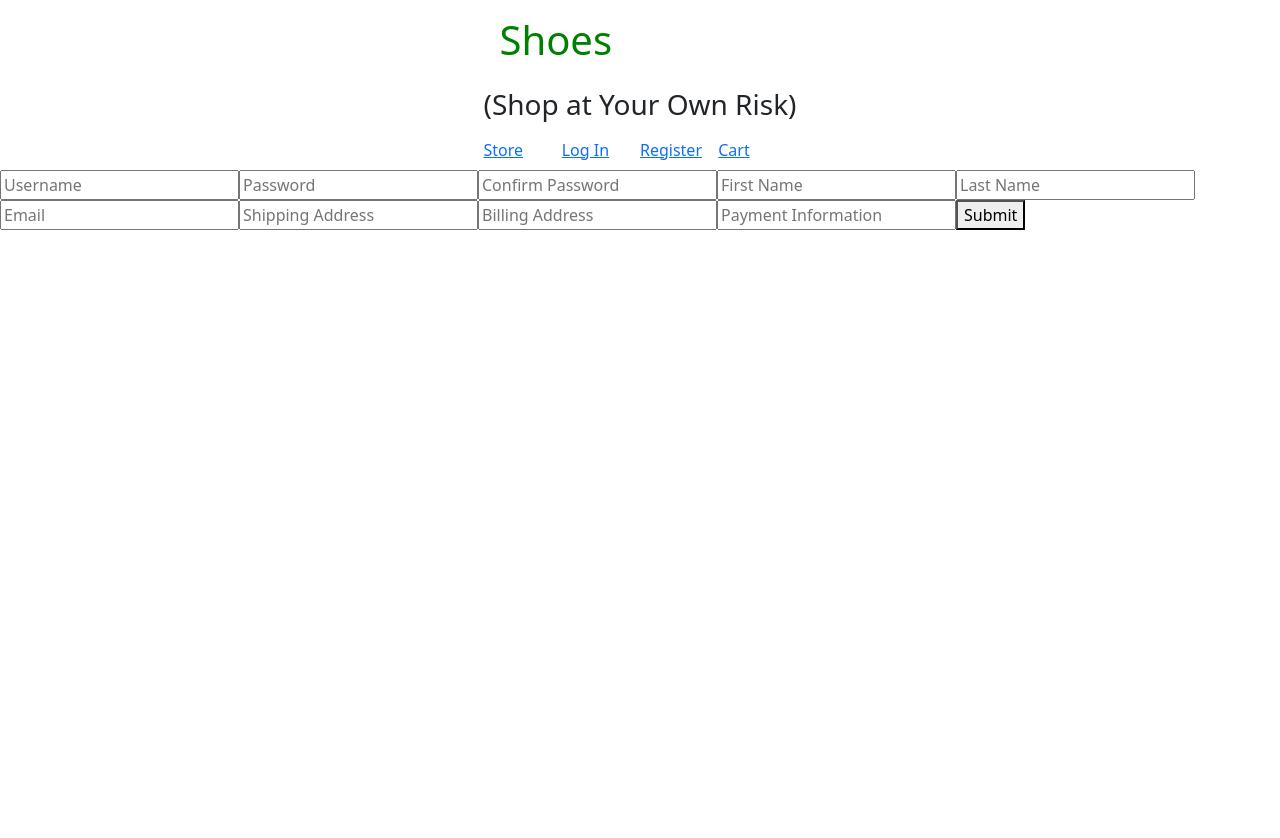
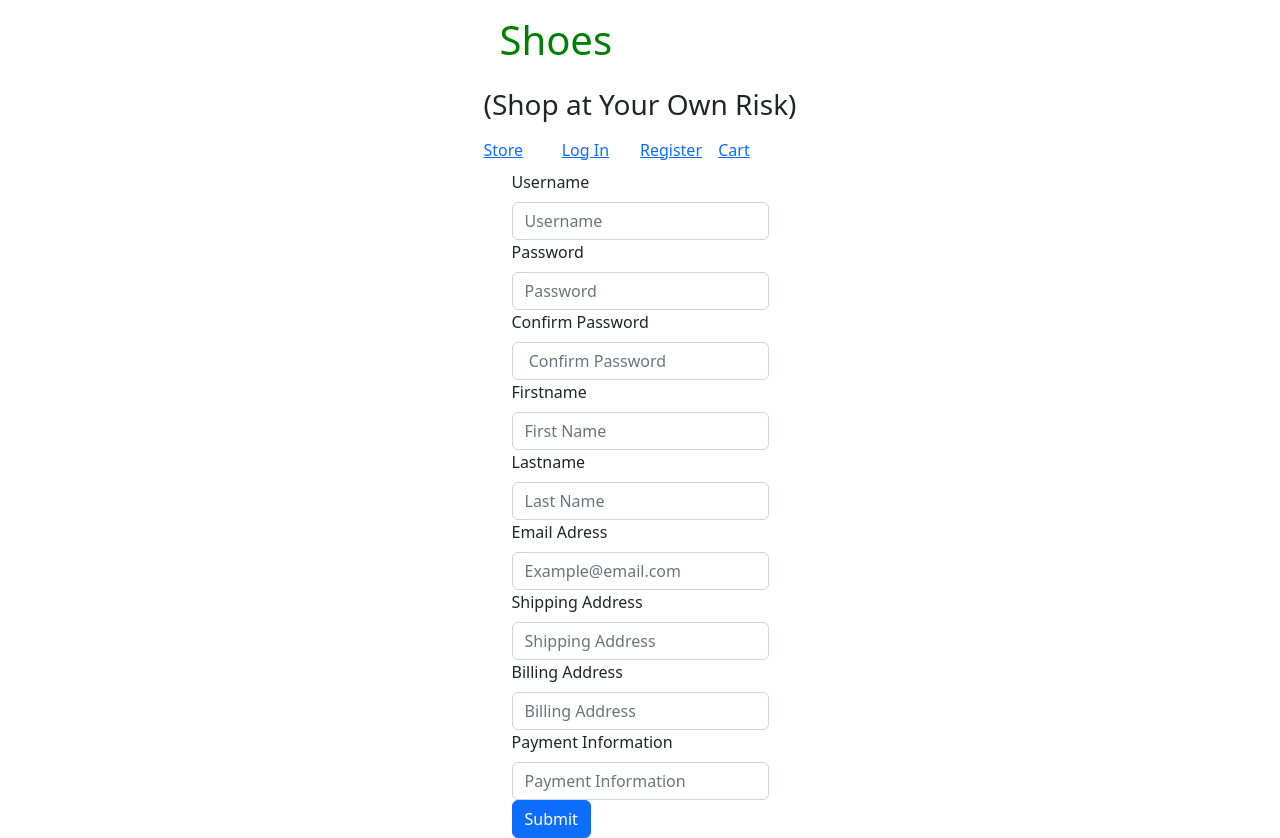
Before and after one commit to GraceShopper-tagn/graceShopper-tagn, a React (Create React App) app: page /Register in a window 1280 px wide. Before the commit the page ends 800 px from the top, so only its background shows below. Built offline with nearby package versions, Linux system fonts and the light colour scheme; no server answers.

Commit message:
register is changed to bootstrap

```diff
--- a/src/components/Login.jsx
+++ b/src/components/Login.jsx
@@ -2,7 +2,7 @@ import React from "react";
 import { loginUser } from "../api/auth";
 import { useState } from "react";
 import useAuth from "../hooks/useAuth";
-import { Button, Form, Container } from "react-bootstrap";
+import { Button, Form } from "react-bootstrap";
 import "bootstrap/dist/css/bootstrap.min.css";
 
 export default function Login() {
--- a/src/components/Register.jsx
+++ b/src/components/Register.jsx
@@ -4,6 +4,7 @@ import { registerUser } from "../api/auth";
 import { claimOrder, editOrder } from "../api/orders";
 import useCart from "../hooks/useCart";
 import useAuth from "../hooks/useAuth";
+import { Button, Form } from "react-bootstrap";
 
 export default function Register() {
   const { setCart } = useCart();
@@ -21,7 +22,7 @@ export default function Register() {
 
   return (
     <div>
-      <form
+      <Form
         onSubmit={async (e) => {
           e.preventDefault();
           if (password === confirmPassword && password.length >= 8) {
@@ -64,66 +65,77 @@ export default function Register() {
           }
         }}
       >
-        <input
-          placeholder="Username"
-          value={username}
+        <Form.Group
           required={true}
           onChange={(e) => setUserName(e.target.value)}
-        />
-        <input
-          placeholder="Password"
-          value={password}
+        >
+          <Form.Label>Username</Form.Label>
+          <Form.Control type="text" placeholder="Username" />
+        </Form.Group>
+
+        <Form.Group
           required={true}
           onChange={(e) => setPassword(e.target.value)}
-        />
-        <input
-          placeholder="Confirm Password"
-          value={confirmPassword}
+        >
+          <Form.Label>Password</Form.Label>
+          <Form.Control type="password" placeholder="Password" />
+        </Form.Group>
+
+        <Form.Group
           required={true}
           onChange={(e) => setConfirmPassword(e.target.value)}
-        />
+        >
+          <Form.Label>Confirm Password</Form.Label>
+          <Form.Control type="password" placeholder=" Confirm Password" />
+        </Form.Group>
 
-        <input
-          placeholder="First Name"
-          value={firstname}
+        <Form.Group
           required={true}
           onChange={(e) => setFirstname(e.target.value)}
-        />
+        >
+          <Form.Label>Firstname</Form.Label>
+          <Form.Control type="text" placeholder="First Name" />
+        </Form.Group>
 
-        <input
-          placeholder="Last Name"
-          value={lastname}
+        <Form.Group
           required={true}
           onChange={(e) => setLastname(e.target.value)}
-        />
+        >
+          <Form.Label>Lastname</Form.Label>
+          <Form.Control type="text" placeholder="Last Name" />
+        </Form.Group>
 
-        <input
-          placeholder="Email"
-          value={email}
-          required={true}
-          onChange={(e) => setEmail(e.target.value)}
-        />
+        <Form.Group required={false} onChange={(e) => setEmail(e.target.value)}>
+          <Form.Label>Email Adress</Form.Label>
+          <Form.Control type="email" placeholder="Example@email.com" />
+        </Form.Group>
 
-        <input
-          placeholder="Shipping Address"
-          value={shippingAddress}
+        <Form.Group
+          required={false}
           onChange={(e) => setShippingAddress(e.target.value)}
-        />
+        >
+          <Form.Label>Shipping Address</Form.Label>
+          <Form.Control type="text" placeholder="Shipping Address" />
+        </Form.Group>
 
-        <input
-          placeholder="Billing Address"
-          value={billingAddress}
+        <Form.Group
+          required={false}
           onChange={(e) => setBillingAddress(e.target.value)}
-        />
+        >
+          <Form.Label>Billing Address</Form.Label>
+          <Form.Control type="text" placeholder="Billing Address" />
+        </Form.Group>
 
-        <input
-          placeholder="Payment Information"
-          value={paymentInfo}
+        <Form.Group
+          required={false}
           onChange={(e) => setPaymentInfo(e.target.value)}
-        />
+        >
+          <Form.Label>Payment Information</Form.Label>
+          <Form.Control type="text" placeholder="Payment Information" />
+        </Form.Group>
 
-        <button type="submit">Submit</button>
-      </form>
+        <Button type="submit">Submit</Button>
+      </Form>
     </div>
   );
 }
```
